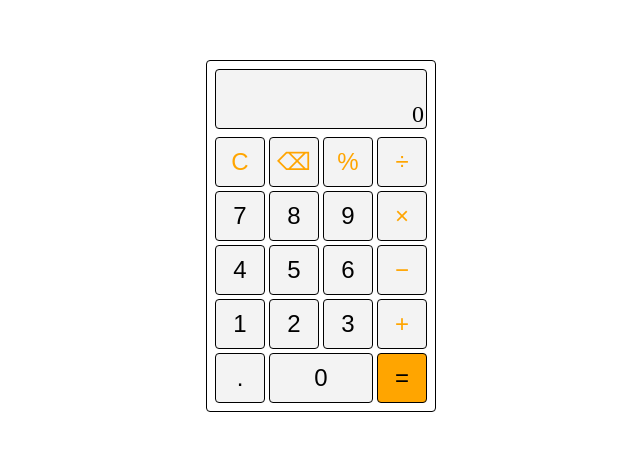
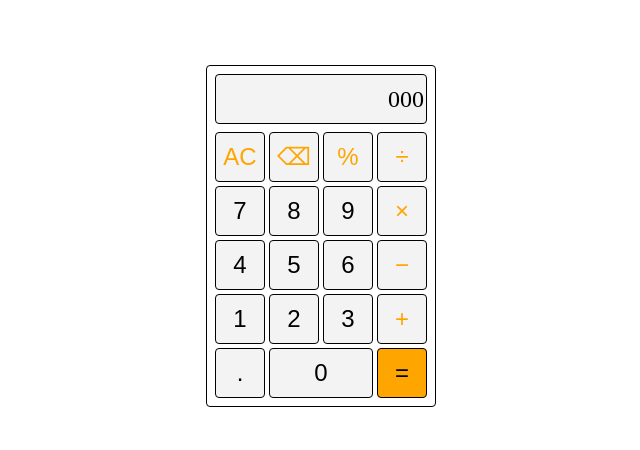
Before and after one commit to Raunakgup/calculator, a plain HTML site: page index.html in a window 1280 px wide. Shown: the part 172-622 px from the top of the page, without its empty margins (319-959 px from the left). Drawn offline with Linux system fonts and the light colour scheme.

Commit message:
Merge expression and result into a single textbox

```diff
--- a/index.html
+++ b/index.html
@@ -14,10 +14,7 @@
         <div id="calculator" class="flex-container flex-column black-border">
 
             <!-- Screen -->
-            <div id="screen" class="flex-container flex-column black-border">
-                <div id="expression" class="display-screen-item flex-container">
-                </div>
-                <div class="flex-container display-screen-item" id="result">0</div>
+            <div id="screen" class="flex-container black-border">000
             </div>
 
             <!-- Keyboard -->
@@ -25,7 +22,7 @@
 
                 <!-- Row 1 -->
                 <div class="row flex-container">
-                    <button id="clear" class="orange-color">C</button>
+                    <button id="clear" class="orange-color">AC</button>
                     <button id="backspace" class="orange-color">&#x232B;</button>
                     <button id="percent" class="orange-color">%</button>
                     <button id="divide" class="orange-color">÷</button>
--- a/style.css
+++ b/style.css
@@ -20,13 +20,6 @@ button {
     width: 50px;
     border-radius: 4px;
 }
-.display-screen-item{
-    justify-content: flex-end;
-    overflow: hidden;
-    padding: 0 2px;
-    font-size: 24px;
-    font-weight: 200;
-}
 .flex-container{
     display: flex;
 }
@@ -47,8 +40,13 @@ button {
     gap: 4px;
 }
 #screen{
-    height: 60px;
-    justify-content: space-between;
+    height: 50px;
+    justify-content: flex-end;
+    align-items: center;
+    overflow: hidden;
+    padding-right: 2px;
+    padding-left: 2px;
+    font-weight: 200;
 }
 #calculator-container{
     justify-content: center;
```
